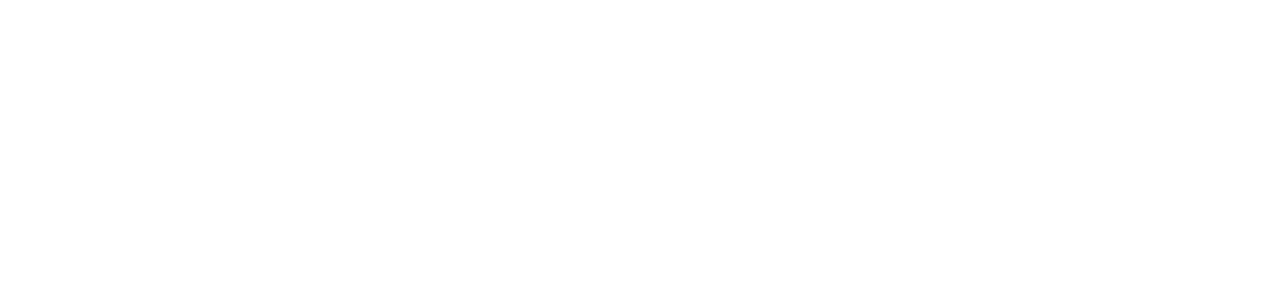
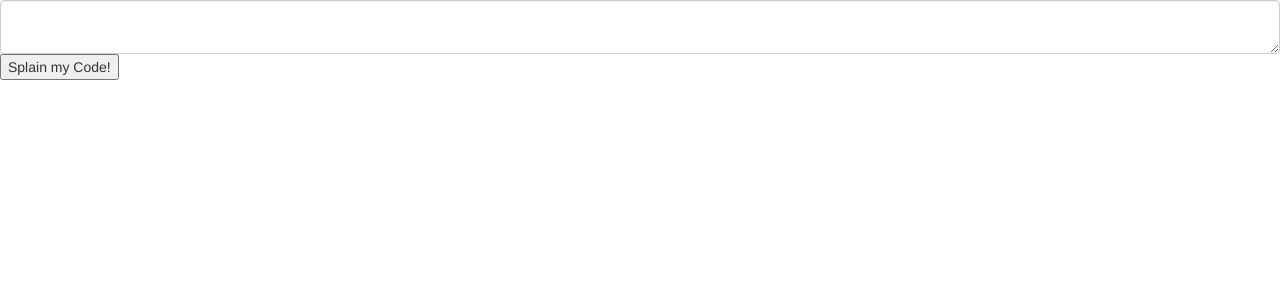
Before and after one commit to maryvilledev/demo_ui, a Vue app: page / in a window 1280 px wide. Shown: the top 300 px of the page. Built offline with nearby package versions, Linux system fonts and the light colour scheme.

Commit message:
Fleshed out code area

```diff
--- a/index.html
+++ b/index.html
@@ -1,6 +1,11 @@
 <!DOCTYPE html>
 <html>
   <head>
+    <!-- Latest compiled and minified CSS -->
+<link rel="stylesheet" href="https://maxcdn.bootstrapcdn.com/bootstrap/3.3.7/css/bootstrap.min.css" integrity="sha384-BVYiiSIFeK1dGmJRAkycuHAHRg32OmUcww7on3RYdg4Va+PmSTsz/K68vbdEjh4u" crossorigin="anonymous">
+
+<!-- Optional theme -->
+<link rel="stylesheet" href="https://maxcdn.bootstrapcdn.com/bootstrap/3.3.7/css/bootstrap-theme.min.css" integrity="sha384-rHyoN1iRsVXV4nD0JutlnGaslCJuC7uwjduW9SVrLvRYooPp2bWYgmgJQIXwl/Sp" crossorigin="anonymous">
     <meta charset="utf-8">
     <title>vue_demo</title>
   </head>
--- a/src/App.vue
+++ b/src/App.vue
@@ -1,14 +1,16 @@
 <template>
   <div id="app">
+    <codeArea></codeArea>
   </div>
 </template>
 
 <script>
+import CodeArea from './components/CodeArea'
 
 export default {
   name: 'app',
+  components: {
+    CodeArea
+  }
 }
 </script>
-
-<style>
-</style>
--- a/src/components/CodeArea.vue
+++ b/src/components/CodeArea.vue
@@ -1,8 +1,30 @@
 <template>
+  <div class="codeArea">
+     <textarea v-model="code" class="form-control code-form"></textarea>
+     <button @click="passCode">Splain my Code!</button>
+  </div>
 </template>
 
 <script>
+
+export default {
+  name: 'codeArea',
+  data() {
+    return {
+      code: ''
+    }
+  },
+  methods: {
+    passCode: function(event) {
+      this.$emit("submit", this.code)
+    }
+  },
+}
+
 </script>
 
 <style scoped>
-</style>s
+  .code-form {
+    font-family: monospace;
+  }
+</style>
--- a/src/components/DescArea.vue
+++ b/src/components/DescArea.vue
@@ -5,4 +5,4 @@
 </script>
 
 <style scoped>
-</style>s
+</style>
--- a/src/components/FilterBox.vue
+++ b/src/components/FilterBox.vue
@@ -5,4 +5,4 @@
 </script>
 
 <style scoped>
-</style>s
+</style>
```
